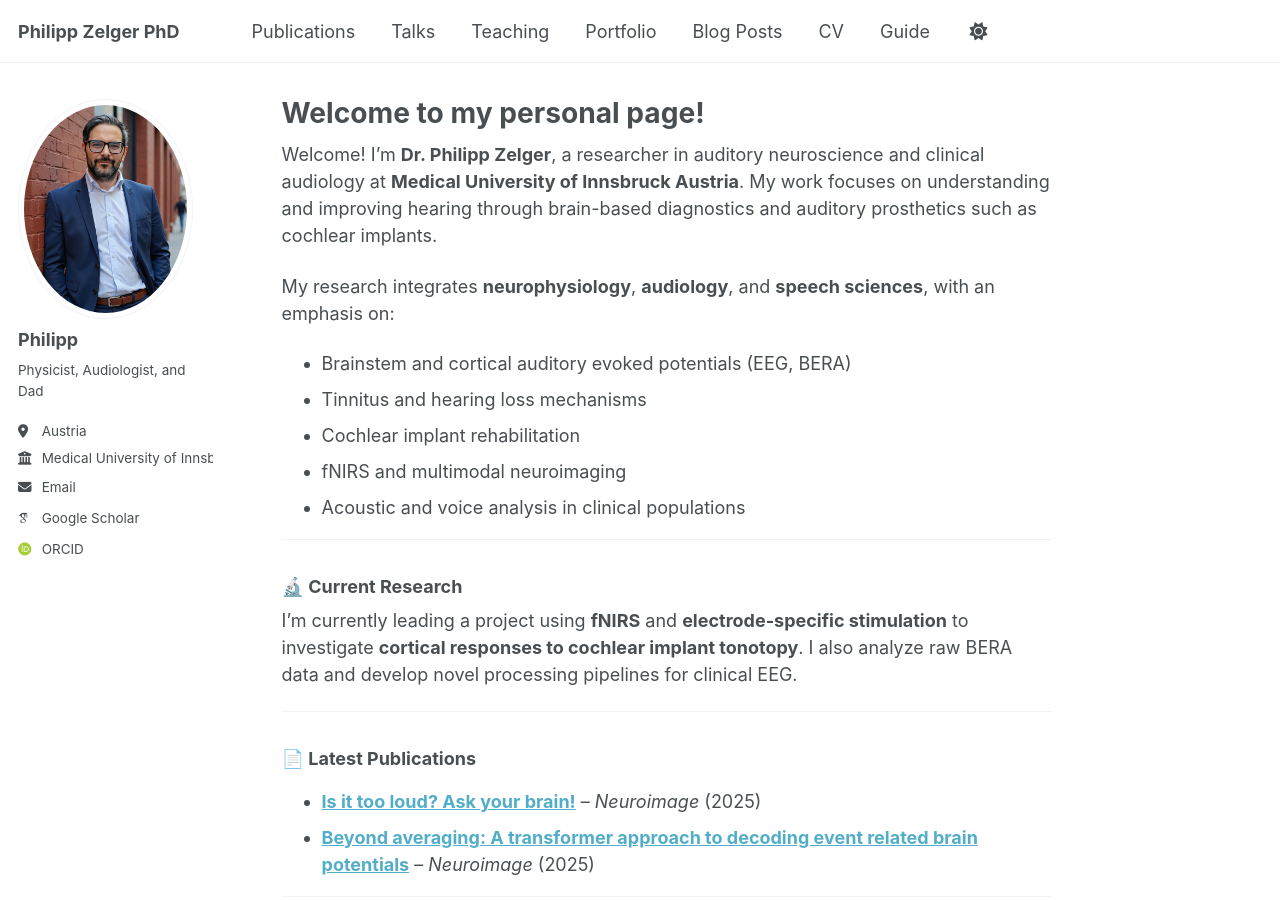
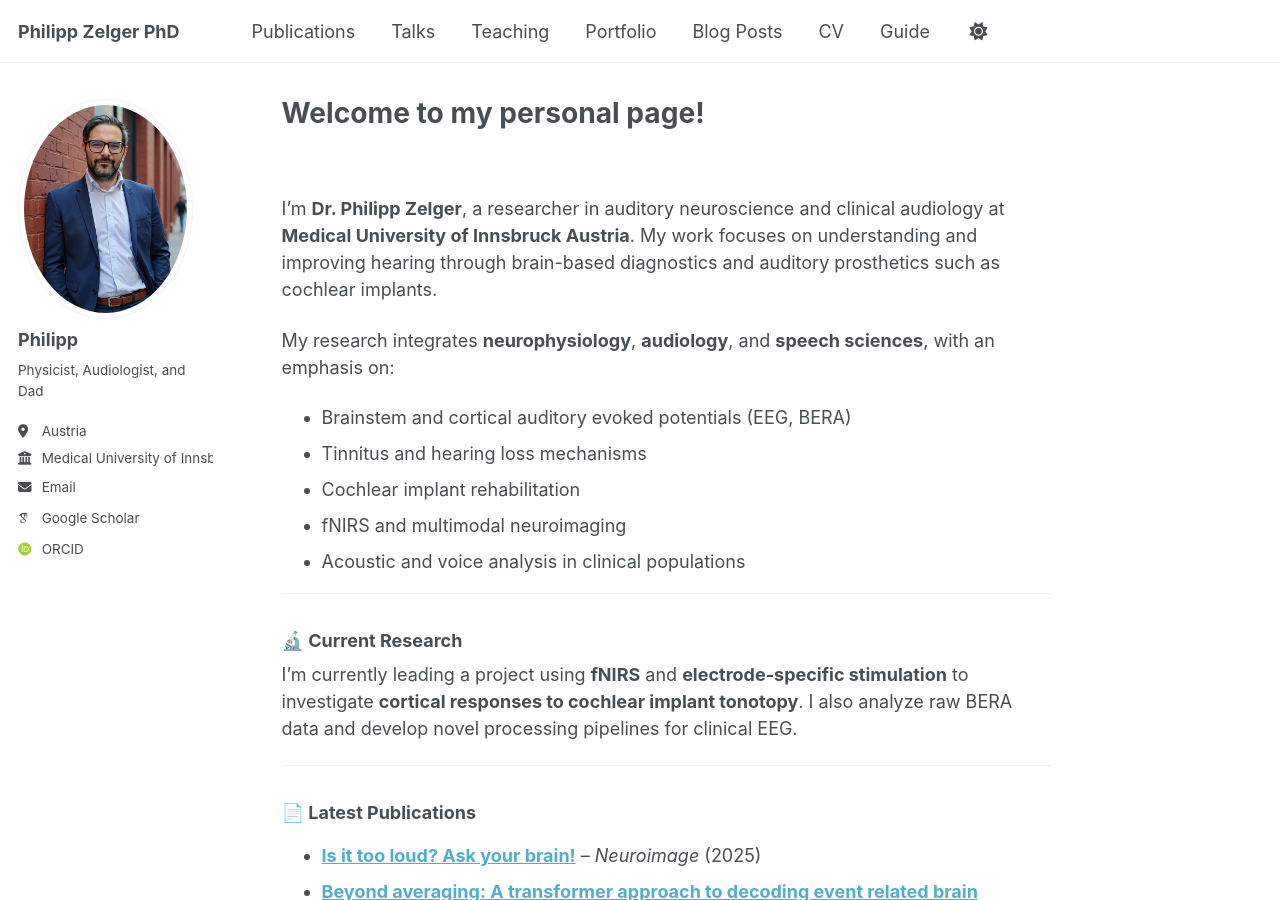
Before and after one commit to Stanissse/AboutMe, a Jekyll site: the page built from _pages/about.md, in a window 1280 px wide and 900 px high. Built offline with Jekyll 4.4.1, drawn with Linux system fonts in a browser that asks for light colours; some web fonts are replaced.

Commit message:
Update about.md

```diff
--- a/_pages/about.md
+++ b/_pages/about.md
@@ -8,8 +8,8 @@ redirect_from:
 ---
 
 
-
-Welcome! I’m **Dr. Philipp Zelger**, a researcher in auditory neuroscience and clinical audiology at **Medical University of Innsbruck Austria**. My work focuses on understanding and improving hearing through brain-based diagnostics and auditory prosthetics such as cochlear implants.
+<br><br>
+I’m **Dr. Philipp Zelger**, a researcher in auditory neuroscience and clinical audiology at **Medical University of Innsbruck Austria**. My work focuses on understanding and improving hearing through brain-based diagnostics and auditory prosthetics such as cochlear implants.
 
 My research integrates **neurophysiology**, **audiology**, and **speech sciences**, with an emphasis on:
 - Brainstem and cortical auditory evoked potentials (EEG, BERA)
```
